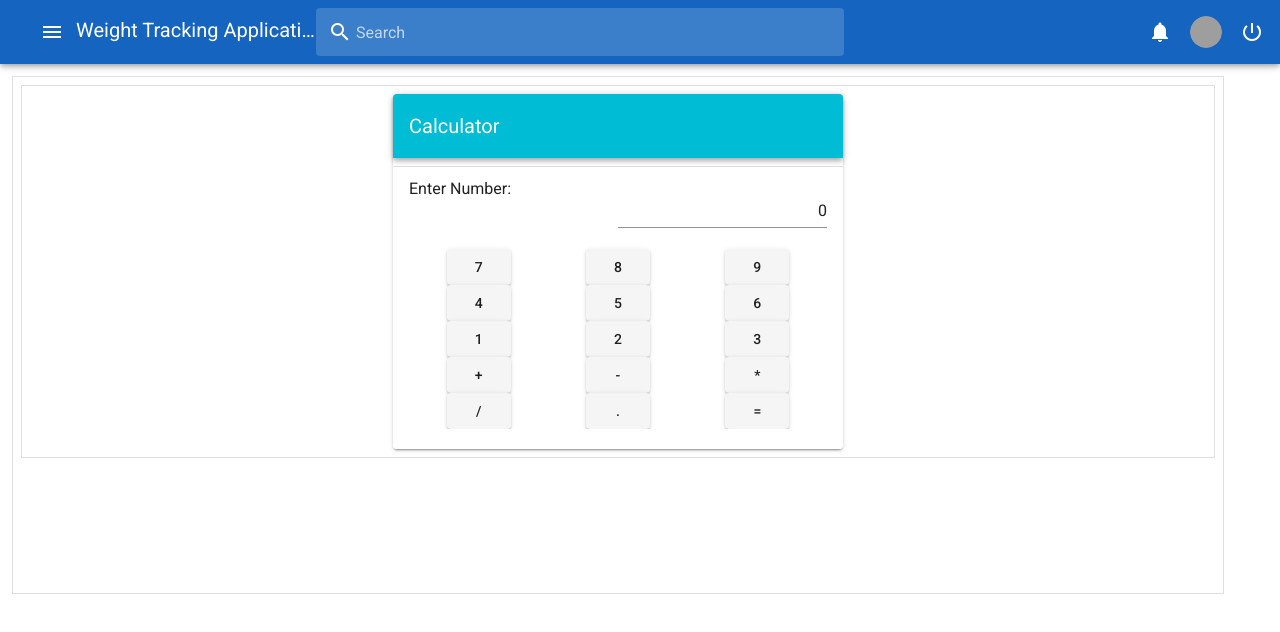
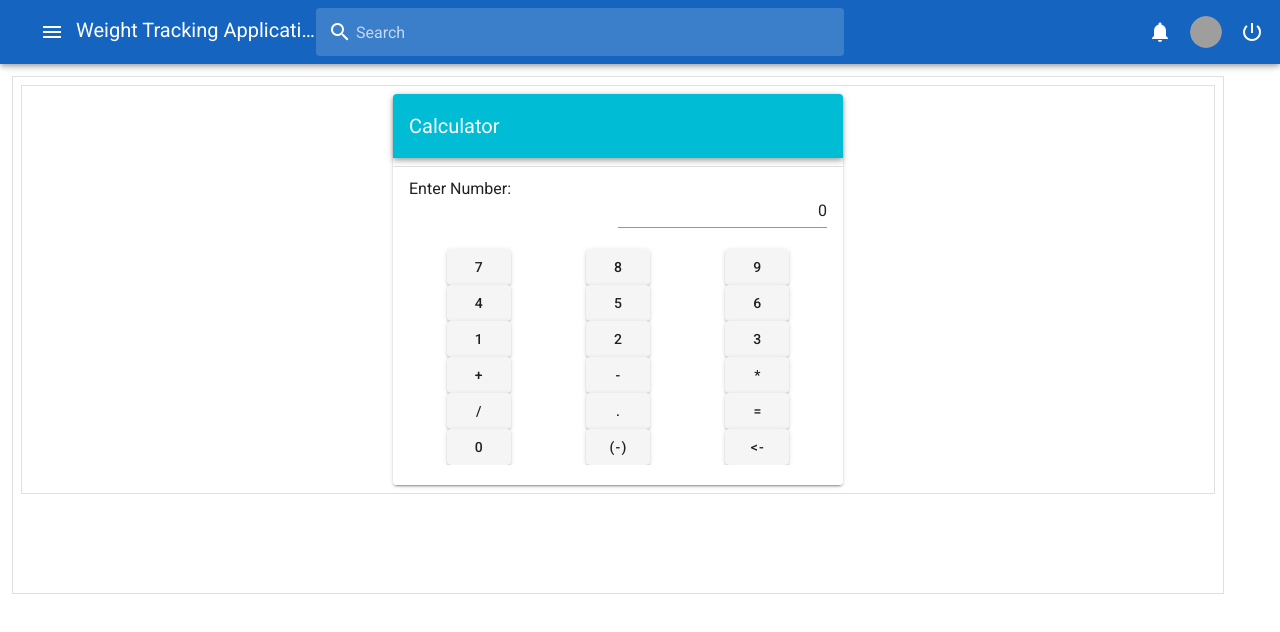
Before and after one commit to WholeCoder/calculator-app, a Vue app: page / in a window 1280 px wide. Shown: the top 632 px of the page. Built offline with nearby package versions, Linux system fonts and the light colour scheme; grey boxes are pictures that could not be loaded.

Commit message:
Closer to working.

```diff
--- a/src/components/Calculator.vue
+++ b/src/components/Calculator.vue
@@ -101,6 +101,17 @@
                                                     <v-btn @click="clickEquals()">=</v-btn>
                                                 </v-col>
                                             </v-row>
+                                            <v-row no-gutters>
+                                                <v-col :cols="4" align="center">
+                                                    <v-btn @click="clickNumber(0)">0</v-btn>
+                                                </v-col>
+                                                <v-col :cols="4" align="center">
+                                                    <v-btn @click="clickNegateNumberInDisplay()">(-)</v-btn>
+                                                </v-col>
+                                                <v-col :cols="4" align="center">
+                                                    <v-btn @click="clickBack()">&lt;-</v-btn>
+                                                </v-col>
+                                            </v-row>
                                         </v-list-item-title>
 
                                     </v-list-item-content>
@@ -130,7 +141,6 @@
                 operator: '',
                 decimalPressed: false,
                 decimalMultiplier: .1,
-                // clickedNumber: false,
                 isSecondNumber: false,
                 numInDisplay: 0
             }
@@ -144,6 +154,38 @@
                 this.decimalPressed = false;
                 this.decimalMultiplier = .1;
                 this.isSecondNumber = false;
+            },
+            clickNegateNumberInDisplay() {
+              this.numInDisplay = -this.numInDisplay;
+            },
+            clickBack() {
+                if (this.decimalPressed){
+                    this.decimalMultiplier *= 10;
+                    alert("decimal pressed = "+this.decimalMultiplier);
+                }
+                function removeLastDigit(num) {
+                    let numAsString = num.toString();
+                    alert("num = "+num);
+                    let indexOfDecimal = numAsString.indexOf(".");
+                    if (indexOfDecimal > -1) {
+
+                        numAsString = numAsString.substr(0,numAsString.length-1);
+                    } else {
+                        numAsString = numAsString.substr(0,numAsString.length-1);
+
+                    }
+                    if(numAsString.indexOf(".") === numAsString.length-1) {
+                        numAsString = numAsString.substr(0,numAsString.length-1);
+
+                    }
+                    if (numAsString === '') {
+                        numAsString = 0;
+                    }
+                    alert("after == " + numAsString);
+                    return numAsString;
+                }
+              this.numInDisplay = parseFloat(removeLastDigit(this.numInDisplay),10);
+                // alert('numInDisplay second = '+this.numInDisplay);
             },
             clickNumber(num) {
                 if (!this.decimalPressed) {
```
